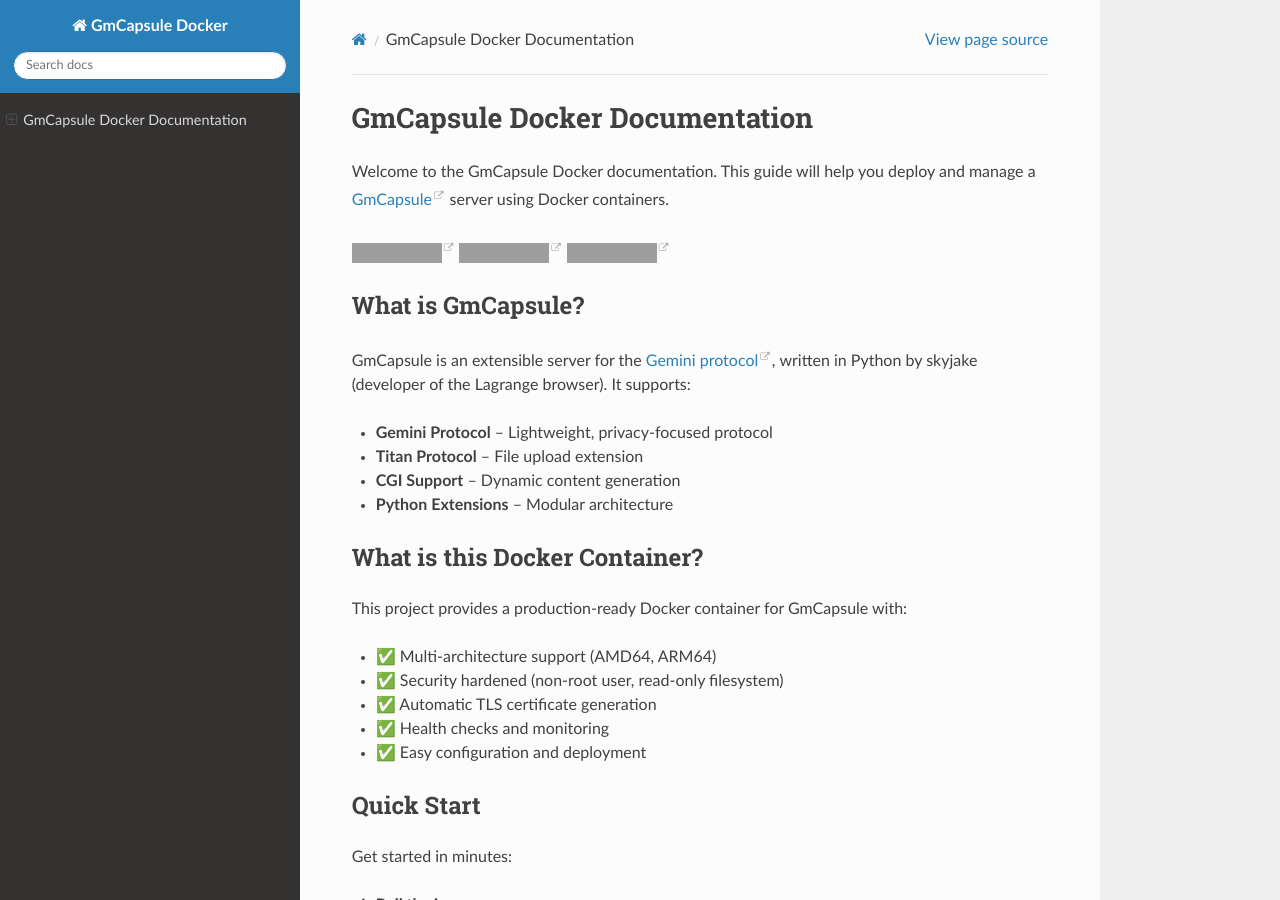
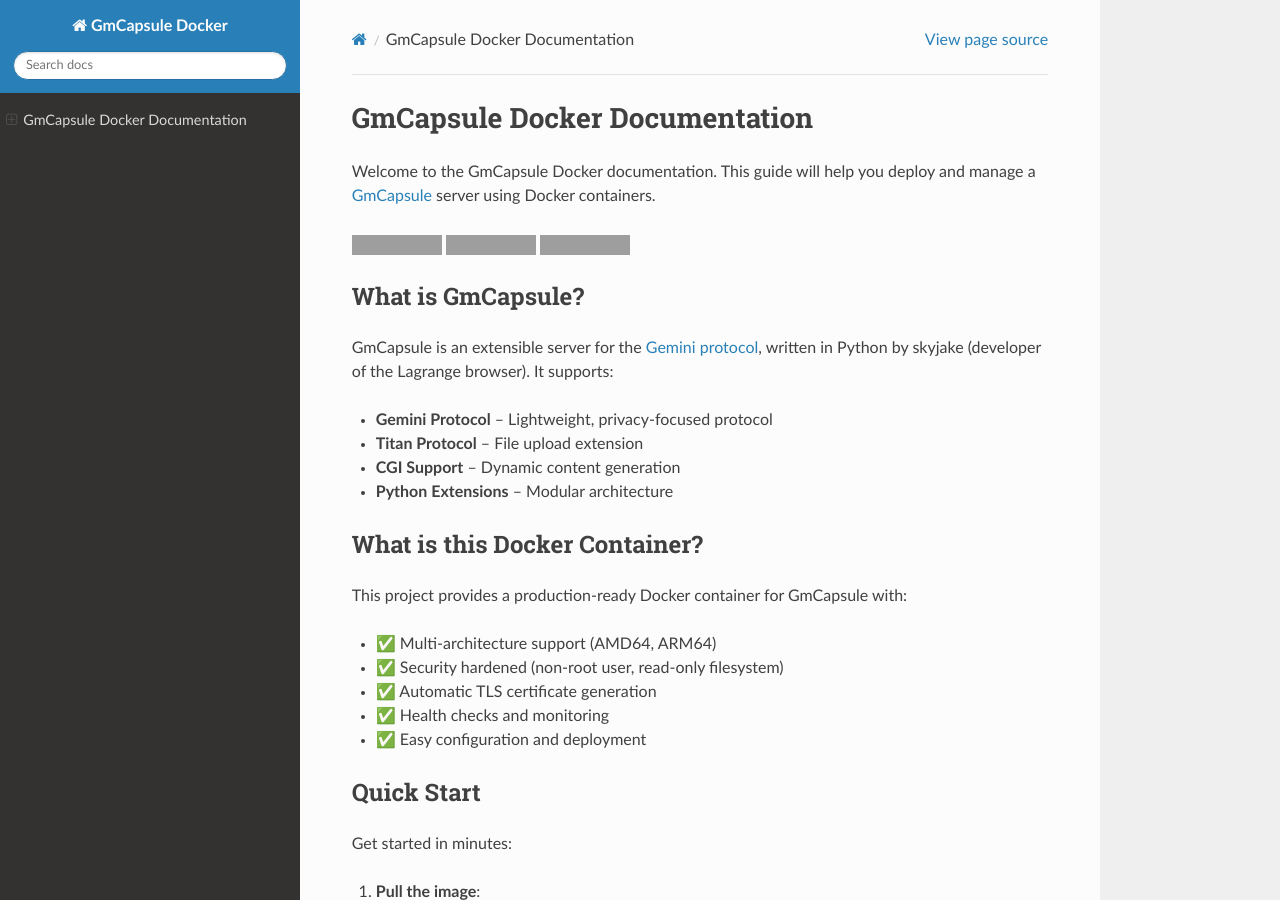
Before and after one commit to Smeeth/gmcapsule-Docker, a Sphinx documentation site: the page built from docs/source/index.md, in a window 1280 px wide and 900 px high. Built offline with Sphinx 7.4.7 and the Read the Docs theme 3.1.0, drawn with Linux system fonts in a browser that asks for light colours; grey boxes are pictures that could not be loaded.

Commit message:
Remove custom Sphinx theme options from conf.py
Deleted the html_theme_options dictionary from the Sphinx configuration, reverting to default theme settings. This simplifies the configuration and may be intended to use the theme's defaults or prepare for new customization.

```diff
--- a/docs/source/conf.py
+++ b/docs/source/conf.py
@@ -47,18 +47,6 @@
 html_theme = 'sphinx_rtd_theme'
 html_static_path = ['_static']
 
-html_theme_options = {
-    'logo_only': False,
-    'display_version': True,
-    'prev_next_buttons_location': 'bottom',
-    'style_external_links': True,
-    'collapse_navigation': False,
-    'sticky_navigation': True,
-    'navigation_depth': 4,
-    'includehidden': True,
-    'titles_only': False
-}
-
 # Custom CSS
 html_css_files = [
     'custom.css',
```
